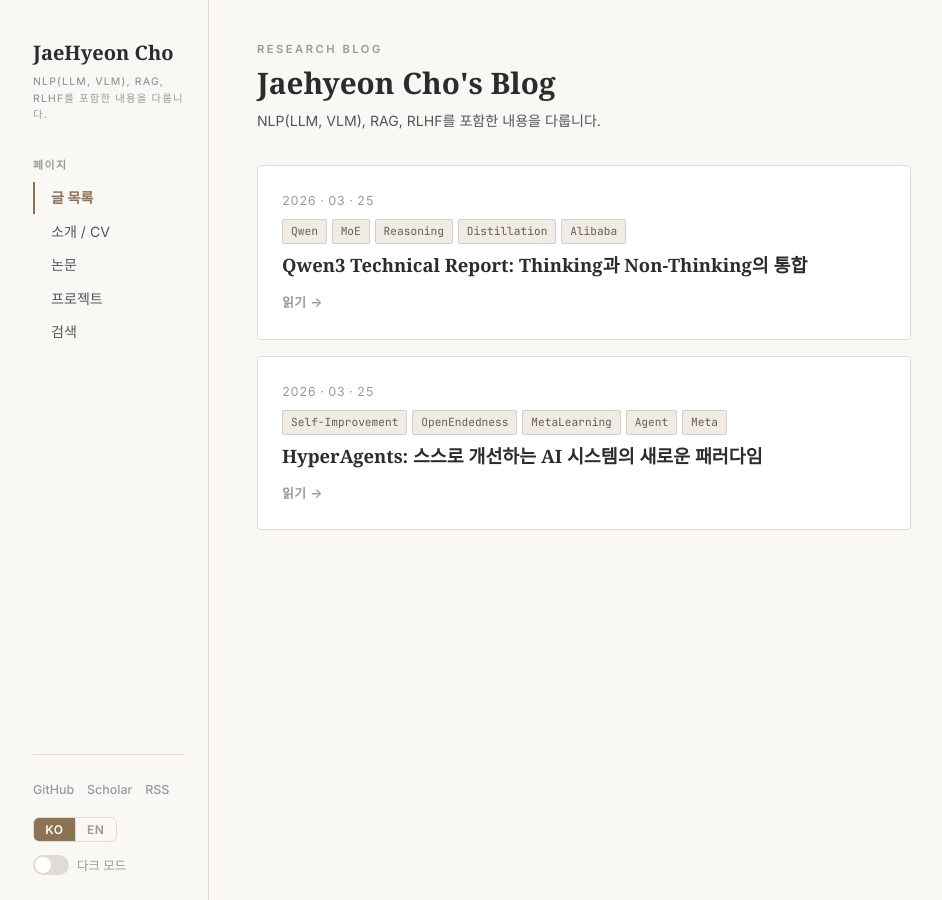
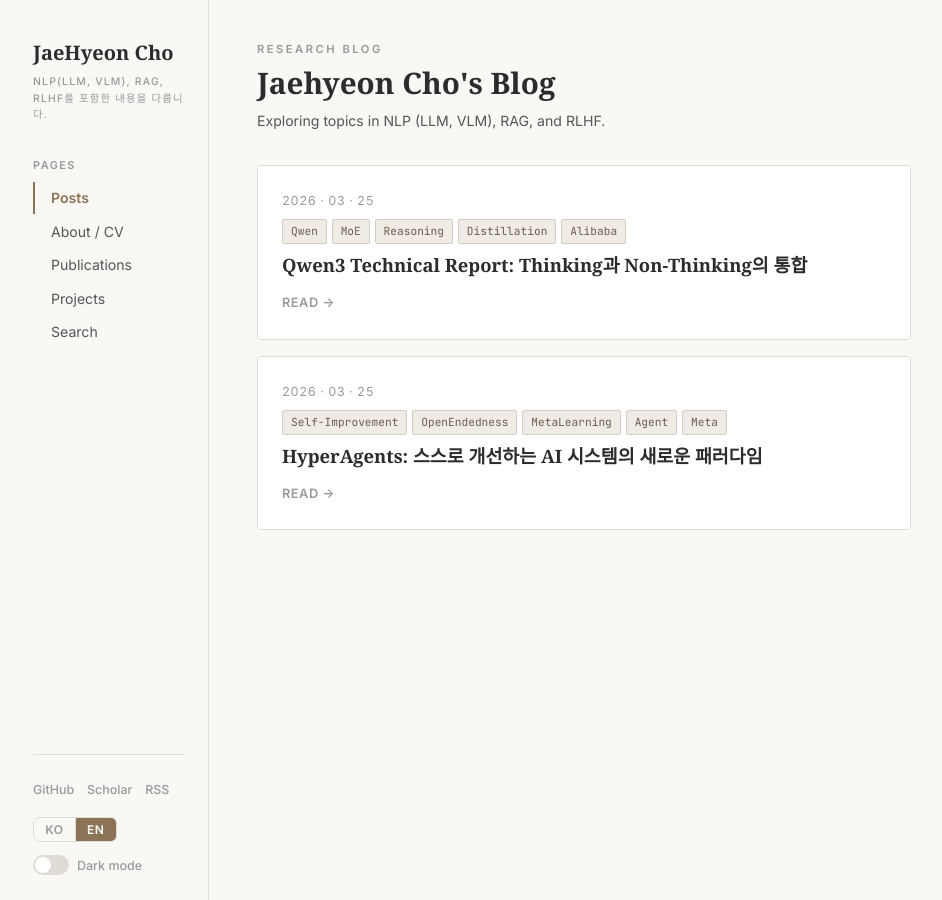
Before and after one commit to bonin147/bonin147.github.io, a Jekyll site: the page built from index.html, in a window 1280 px wide. Shown: the whole page, without its empty margins (101-1043 px from the left). Built offline with Jekyll 4.4.1, drawn with Linux system fonts in a browser that asks for light colours; the list of posts is cut into pages by our own code.

Commit message:
Change default language to English and light mode
Co-Authored-By: Claude Opus 4.6 <noreply@anthropic.com>

```diff
--- a/_layouts/default.html
+++ b/_layouts/default.html
@@ -135,7 +135,7 @@
     }
 
     (function() {
-      var lang = localStorage.getItem('lang') || 'ko';
+      var lang = localStorage.getItem('lang') || 'en';
       applyGlobalLang(lang);
     })();
   </script>
--- a/assets/css/style.css
+++ b/assets/css/style.css
@@ -280,7 +280,7 @@ a:hover {
   color: var(--text);
 }
 
-.lang-en {
+.lang-ko {
   display: none;
 }
 
```
